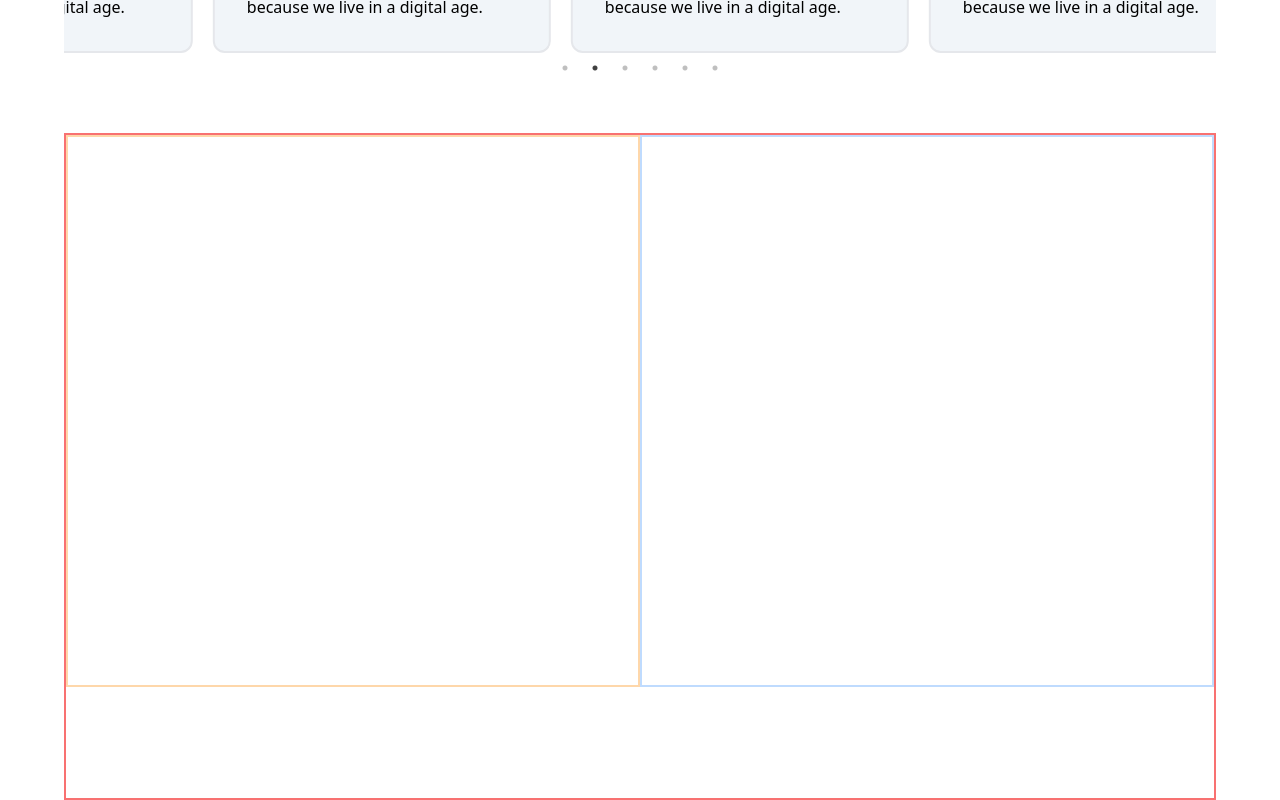
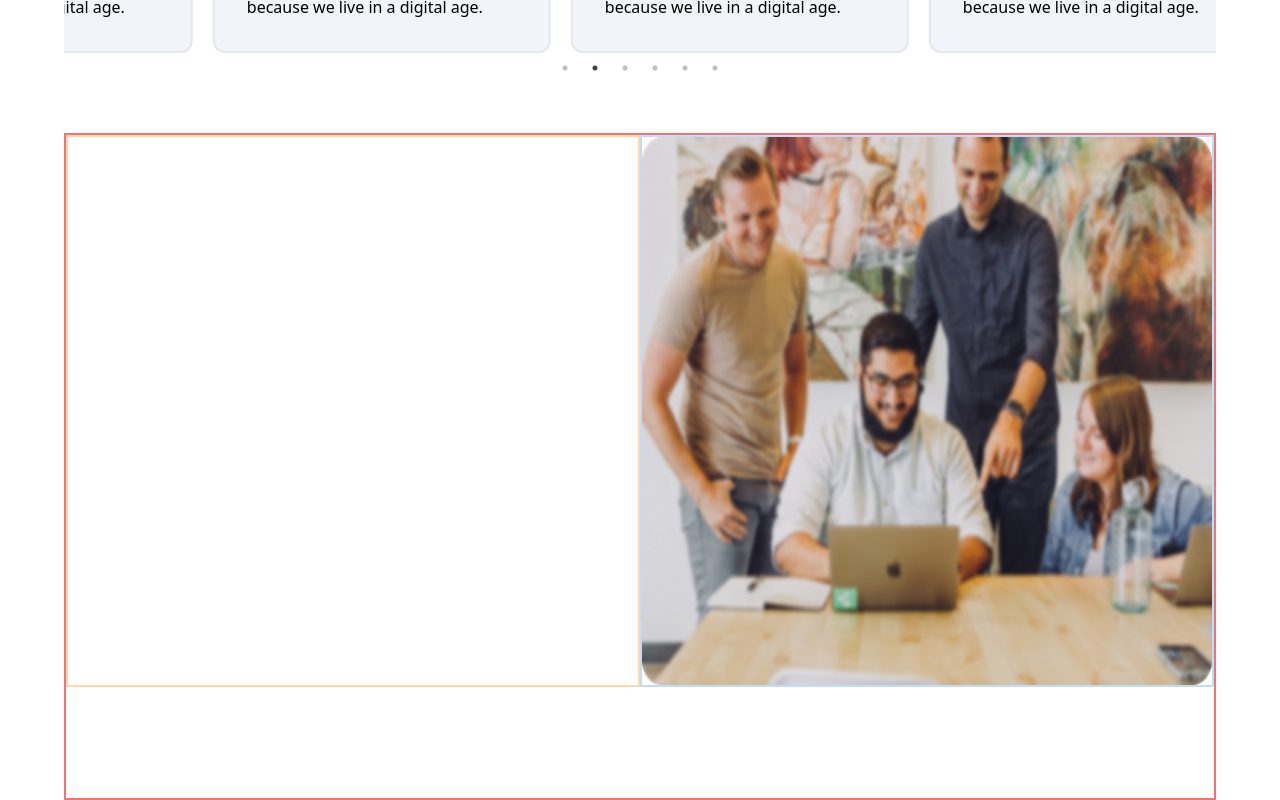
Before and after one commit to obuastella/the4coders, a React (Create React App) app in the folder front-end/: page / in a window 1280 px wide. Shown: the part 1074-1874 px from the top of the page. Built offline with nearby package versions, Linux system fonts and the light colour scheme.

Commit message:
Added img

```diff
--- a/front-end/src/pages/Home.jsx
+++ b/front-end/src/pages/Home.jsx
@@ -37,7 +37,11 @@ function Home() {
       {/* Leading Companies */}
       <section className="w-[90%] h-5/6 m-auto border-2 border-red-400 flex flex-wrap">
         <div className="border-2 border-orange-200 h-5/6 w-1/2"></div>
-        <div className="border-2 border-blue-200 h-5/6 w-1/2"></div>
+        <img
+          className="border-2 border-blue-200 h-5/6 w-1/2"
+          src="assets/images/team1.png"
+          alt=""
+        />
       </section>
     </div>
   );
```
